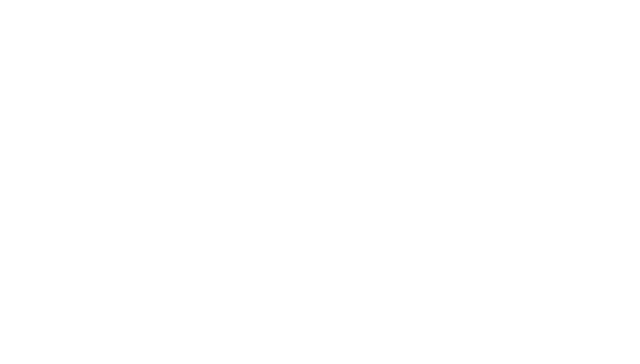
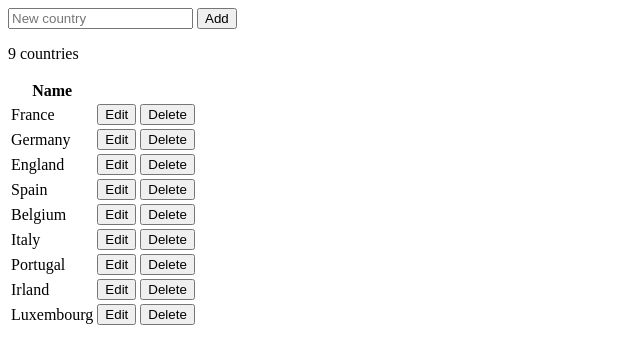
Before and after one commit to uagc-it-readiness/mobile-development-course-assignments, a plain HTML site: page 02-javascript/assignment-6/index.html in a window 1280 px wide. Shown: the whole page, without its empty margins (0-640 px from the left). Drawn offline with Linux system fonts and the light colour scheme.

Commit message:
Did homework for today.

```diff
--- a/02-javascript/assignment-6/index.html
+++ b/02-javascript/assignment-6/index.html
@@ -1,7 +1,41 @@
 <html>
 <head>
-  <script type="text/javascript" src="main.js" ></script>
+   <meta charset="UTF-8">
+  <title>Countries CRUD</title>
+  <style>
+    input[type='submit'], button, [aria-label]{
+      cursor: pointer;
+    }
+    #spoiler{
+      display: none;
+    }
+  </style>
 </head>
+
 <body>
+
+<form action="javascript:void(0);" method="POST" onsubmit="app.Add()">
+  <input type="text" id="add-name" placeholder="New country">
+  <input type="submit" value="Add">
+</form>
+
+<div id="spoiler" role="aria-hidden">
+  <form action="javascript:void(0);" method="POST" id="saveEdit">
+    <input type="text" id="edit-name">
+    <input type="submit" value="Edit" /> <a onclick="CloseInput()" aria-label="Close">&#10006;</a>
+  </form>
+</div>
+
+<p id="counter"></p>
+
+<table>
+  <tr>
+    <th>Name</th>
+  </tr>
+    <tbody id="countries">
+    </tbody>
+</table>
+
+<script type="text/javascript" src="main.js" ></script>
 </body>
 </html>
--- a/02-javascript/assignment-6/main.js
+++ b/02-javascript/assignment-6/main.js
@@ -0,0 +1,75 @@
+var app = new function() {
+  this.el = document.getElementById('countries');
+  this.countries = ['France', 'Germany', 'England', 'Spain', 'Belgium', 'Italy', 'Portugal', 'Irland', 'Luxembourg'];
+  this.Count = function(data) {
+    var el   = document.getElementById('counter');
+    var name = 'country';
+    if (data) {
+      if (data > 1) {
+        name = 'countries';
+      }
+      el.innerHTML = data + ' ' + name ;
+    } else {
+      el.innerHTML = 'No ' + name;
+    }
+  };
+
+  this.FetchAll = function() {
+    var data = '';
+    if (this.countries.length > 0) {
+      for (i = 0; i < this.countries.length; i++) {
+        data += '<tr>';
+        data += '<td>' + this.countries[i] + '</td>';
+        data += '<td><button onclick="app.Edit(' + i + ')">Edit</button></td>';
+        data += '<td><button onclick="app.Delete(' + i + ')">Delete</button></td>';
+        data += '</tr>';
+      }
+    }
+    this.Count(this.countries.length);
+    return this.el.innerHTML = data;
+  };
+  this.Add = function () {
+    el = document.getElementById('add-name');
+    // Get the value
+    var country = el.value;
+    if (country) {
+      // Add the new value
+      this.countries.push(country.trim());
+      // Reset input value
+      el.value = '';
+      // Dislay the new list
+      this.FetchAll();
+    }
+  };
+  this.Edit = function (item) {
+    var el = document.getElementById('edit-name');
+    // Display value in the field
+    el.value = this.countries[item];
+    // Display fields
+    document.getElementById('spoiler').style.display = 'block';
+    self = this;
+    document.getElementById('saveEdit').onsubmit = function() {
+      // Get value
+      var country = el.value;
+      if (country) {
+        // Edit value
+        self.countries.splice(item, 1, country.trim());
+        // Display the new list
+        self.FetchAll();
+        // Hide fields
+        CloseInput();
+      }
+    }
+  };
+  this.Delete = function (item) {
+    // Delete the current row
+    this.countries.splice(item, 1);
+    // Display the new list
+    this.FetchAll();
+  };
+
+}
+app.FetchAll();
+function CloseInput() {
+  document.getElementById('spoiler').style.display = 'none';
+}
```
